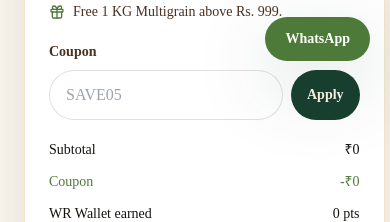
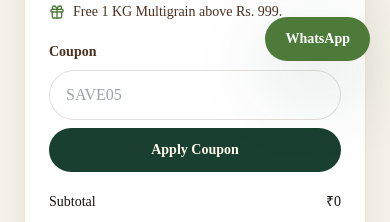
Before and after one commit to wheatrajatech-eng/wheatraja_website, a Next.js app in the folder apps/website/: page /cart in a window 390 px wide. Shown: the part 763-985 px from the top of the page. Built offline with nearby package versions, Linux system fonts and the light colour scheme; no server answers.

Commit message:
Make coupon actions visible on mobile

```diff
--- a/apps/website/components/cart-page-client.tsx
+++ b/apps/website/components/cart-page-client.tsx
@@ -100,12 +100,12 @@ export function CartPageClient() {
           <p className="flex items-center gap-2"><Gift size={16} className="text-leaf" /> Free 1 KG Multigrain above Rs. 999.</p>
         </div>
         <label className="mt-5 block text-sm font-semibold text-mitti">Coupon</label>
-        <form onSubmit={applyCoupon} className="mt-2 flex gap-2">
-          <input value={couponInput} onChange={(event) => setCouponInput(event.target.value)} className="min-w-0 flex-1 rounded-full border border-mitti/15 px-4 py-3" placeholder="SAVE05" aria-label="Coupon code" />
-          <button type="submit" className="shrink-0 rounded-full bg-forest px-4 py-3 text-sm font-bold text-cream transition hover:bg-leaf">Apply</button>
+        <form onSubmit={applyCoupon} className="mt-2 grid gap-2">
+          <input value={couponInput} onChange={(event) => setCouponInput(event.target.value)} className="w-full rounded-full border border-mitti/15 px-4 py-3" placeholder="SAVE05" aria-label="Coupon code" />
+          <button type="submit" className="w-full rounded-full bg-forest px-4 py-3 text-sm font-bold text-cream transition hover:bg-leaf">Apply Coupon</button>
         </form>
         {couponMessage ? (
-          <p aria-live="polite" className={`mt-2 flex items-center justify-between gap-3 text-xs font-semibold ${coupon ? "text-leaf" : "text-red-600"}`}>
+          <p aria-live="polite" className={`mt-3 flex flex-wrap items-center justify-between gap-3 rounded-[10px] px-3 py-2 text-xs font-semibold ${coupon ? "bg-leaf/10 text-leaf" : "bg-red-50 text-red-600"}`}>
             <span>{couponMessage}</span>
             {coupon ? (
               <button
```
